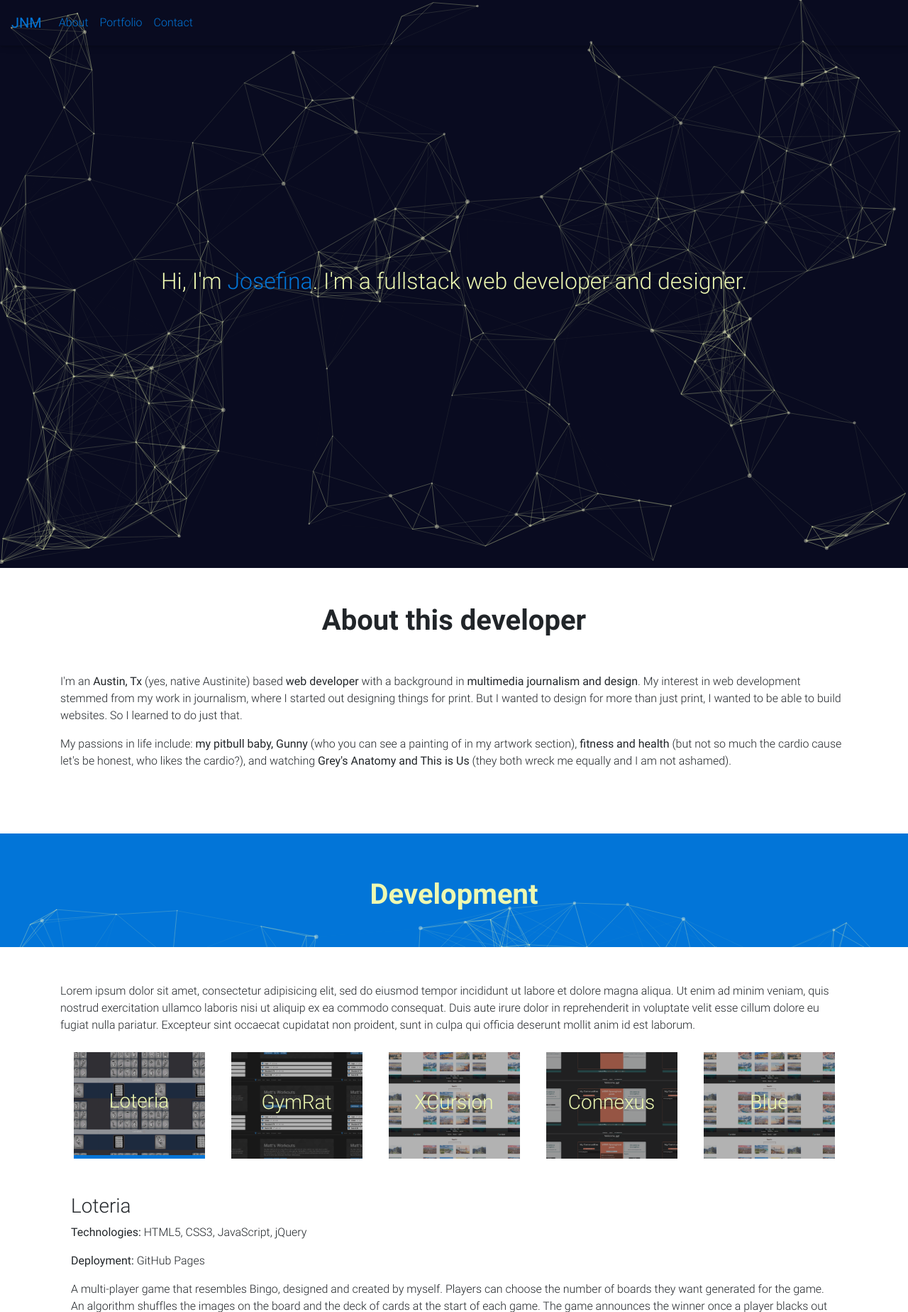
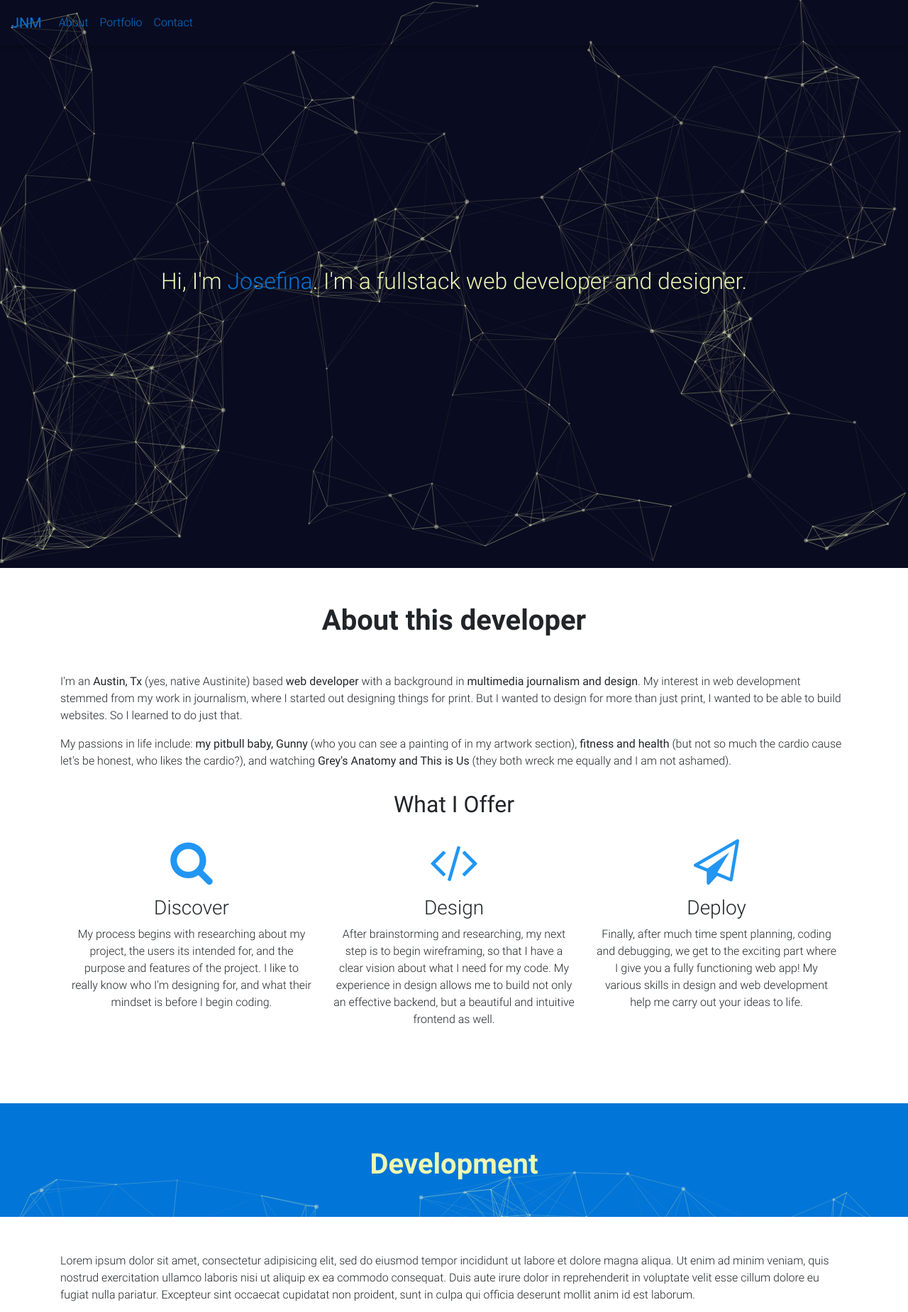
Before and after one commit to jnm2377/portfolio, a PHP site: page / in a window 1280 px wide. Shown: the top 1848 px of the page at 71% size. Run offline with PHP 8.4, Linux system fonts and the light colour scheme; some libraries are stand-ins or nearby versions.

Commit message:
added services text

```diff
--- a/css/style.css
+++ b/css/style.css
@@ -45,7 +45,9 @@ section {
   margin-bottom: 50px;
 }
 
-
+.offer, .offerHeading {
+  margin: 30px auto;
+}
 
 #portfolio, #design, #artwork {
   height: 200px;
--- a/index.html
+++ b/index.html
@@ -64,6 +64,26 @@
         <p>I'm an <b>Austin, Tx</b> (yes, native Austinite) based <b>web developer</b> with a background in <b>multimedia journalism and design</b>. My interest in web development stemmed from my work in journalism, where I started out designing things for print. But I wanted to design for more than just print, I wanted to be able to build websites. So I learned to do just that.</p>
 
         <p>My passions in life include: <b>my pitbull baby, Gunny</b> (who you can see a painting of in my artwork section), <b>fitness and health</b> (but not so much the cardio cause let's be honest, who likes the cardio?), and watching <b>Grey's Anatomy and This is Us</b> (they both wreck me equally and I am not ashamed). </p>
+
+        <h2 class="text-center offerHeading"><strong>What I Offer</strong></h2>
+        <div class="row offer">
+          <div class="col-md-4">
+            <p class="text-center blue-text"><i class="fa fa-search fa-4x" aria-hidden="true"></i></p>
+            <h3 class="text-center">Discover</h3>
+            <p class="text-center">My process begins with researching about my project, the users its intended for, and the purpose and features of the project. I like to really know who I'm designing for, and what their mindset is before I begin coding.</p>
+
+          </div>
+          <div class="col-md-4">
+            <p class="text-center blue-text"><i class="fa fa-code fa-4x" aria-hidden="true"></i></p>
+            <h3 class="text-center">Design</h3>
+            <p class="text-center">After brainstorming and researching, my next step is to begin wireframing, so that I have a clear vision about what I need for my code. My experience in design allows me to build not only an effective backend, but a beautiful and intuitive frontend as well.</p>
+          </div>
+          <div class="col-md-4">
+            <p class="text-center blue-text"><i class="fa fa-paper-plane-o fa-4x" aria-hidden="true"></i></p>
+            <h3 class="text-center">Deploy</h3>
+            <p class="text-center">Finally, after much time spent planning, coding and debugging, we get to the exciting part where I give you a fully functioning web app! My various skills in design and web development help me carry out your ideas to life.</p>
+          </div>
+        </div>
       </section>
 
 <!-- DEVELOPMENT SECTION ====================================== -->
```
